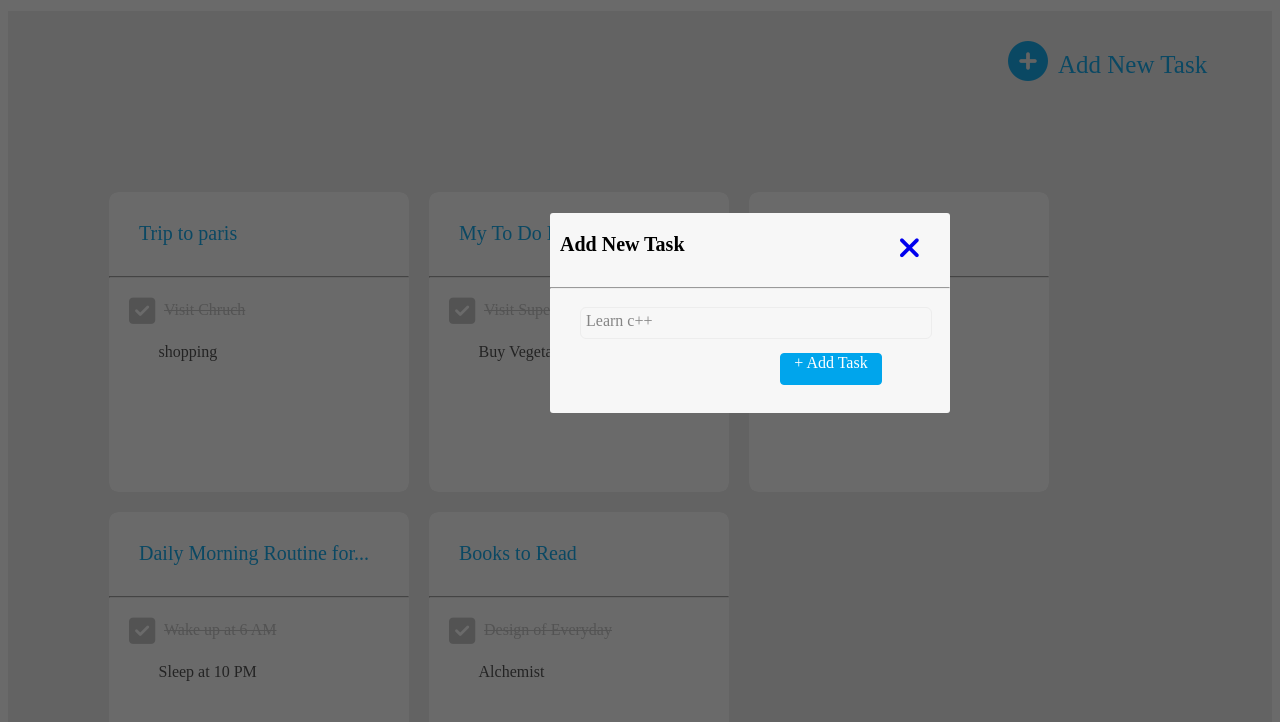
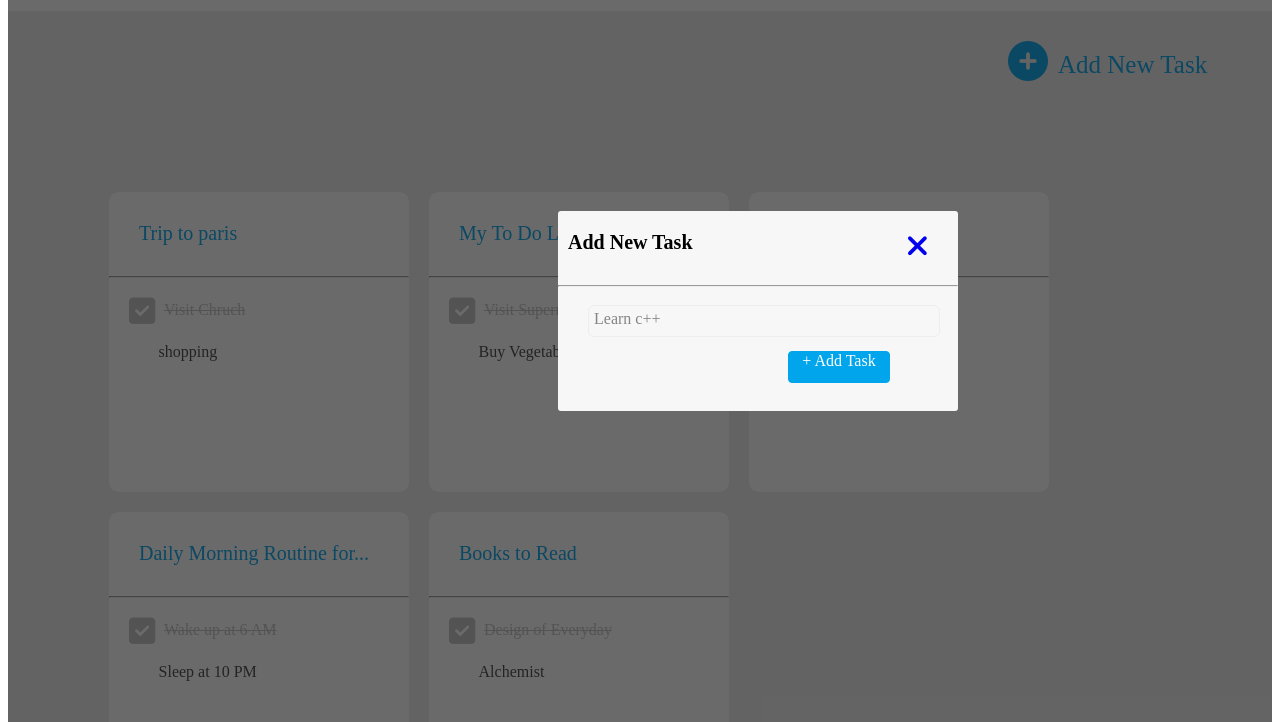
Before and after one commit to Bindumuniyappa/CssProject, a plain HTML site: page index2.html in a window 1280 px wide. Shown: the part 67-789 px from the top of the page. Drawn offline with Linux system fonts and the light colour scheme.

Commit message:
modified cssProject1

```diff
--- a/index2.html
+++ b/index2.html
@@ -109,8 +109,7 @@
             </div>
           </div>
         </div>
-      </section>
-      <div class="page2">
+        <div class="page2">
       <div class="popup">
         <div class="contentForPage2">Add New Task</div>
         <div>
@@ -128,5 +127,24 @@
       </div>
       <a href="index.html"></a>
     </div>
+      </section>
+      <!-- <div class="page2">
+      <div class="popup">
+        <div class="contentForPage2">Add New Task</div>
+        <div>
+          <a href="index.html">
+          <i class="fa-solid fa-xmark"></i>
+          </a>
+        </div>
+        <br />
+        <br>
+        <hr />
+        <div class="inputbox">
+          <span class="text2">Learn c++</span>
+        </div>
+        <div class="addtaskPlus">+ Add Task</div>
+      </div>
+      <a href="index.html"></a>
+    </div> -->
   </body>
 </html>
--- a/style.css
+++ b/style.css
@@ -164,11 +164,11 @@
 
 .page2 {
   width: 100%;
-  height: 100%;
+  height: 1200px;
   border-radius: 10px;
   background: rgba(17, 17, 17, 0.622);
-  position: absolute;
-  top: 0;
+  position: relative;
+  top:-120px;
   left: 0;
 
 }
```
